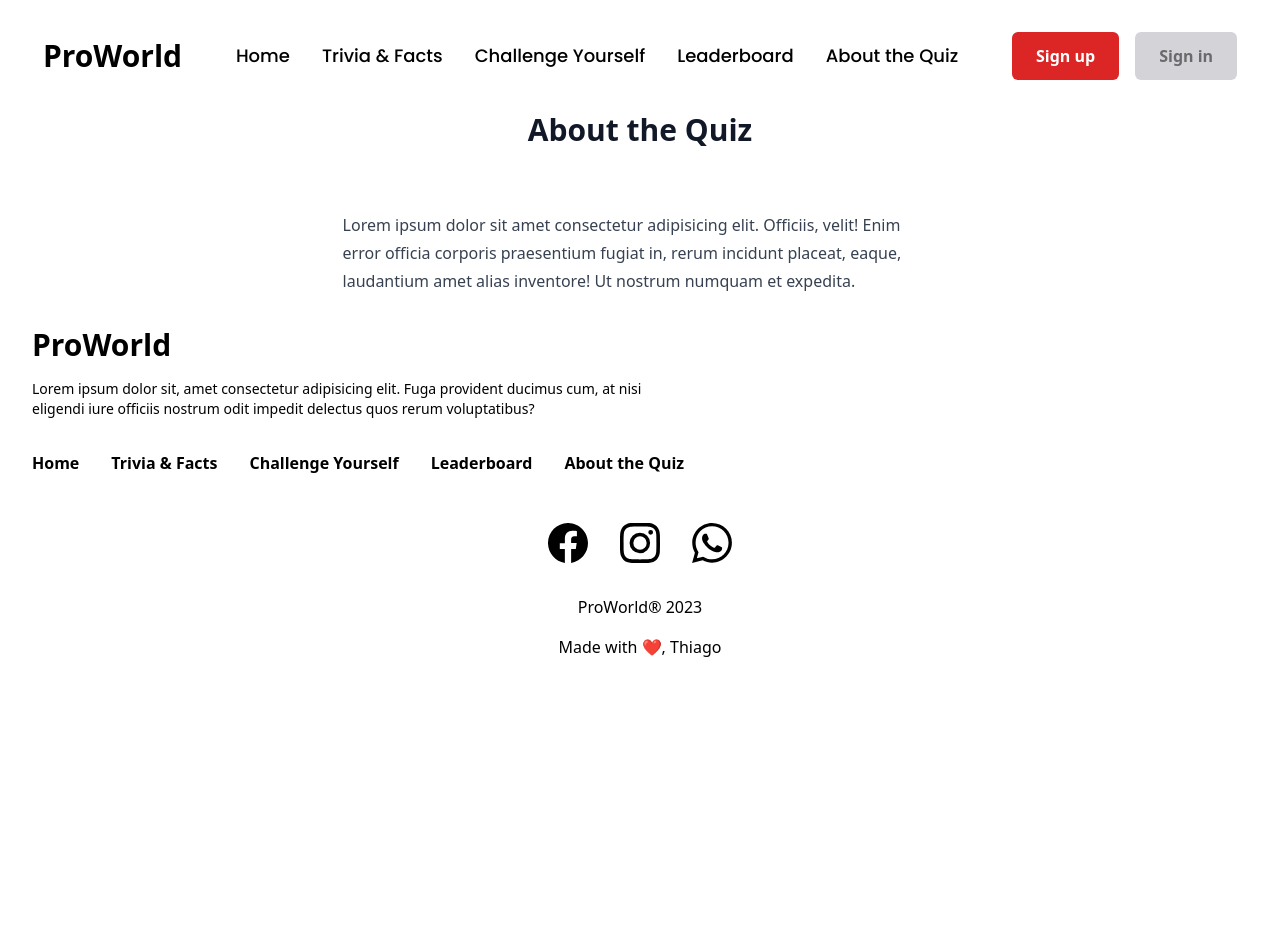
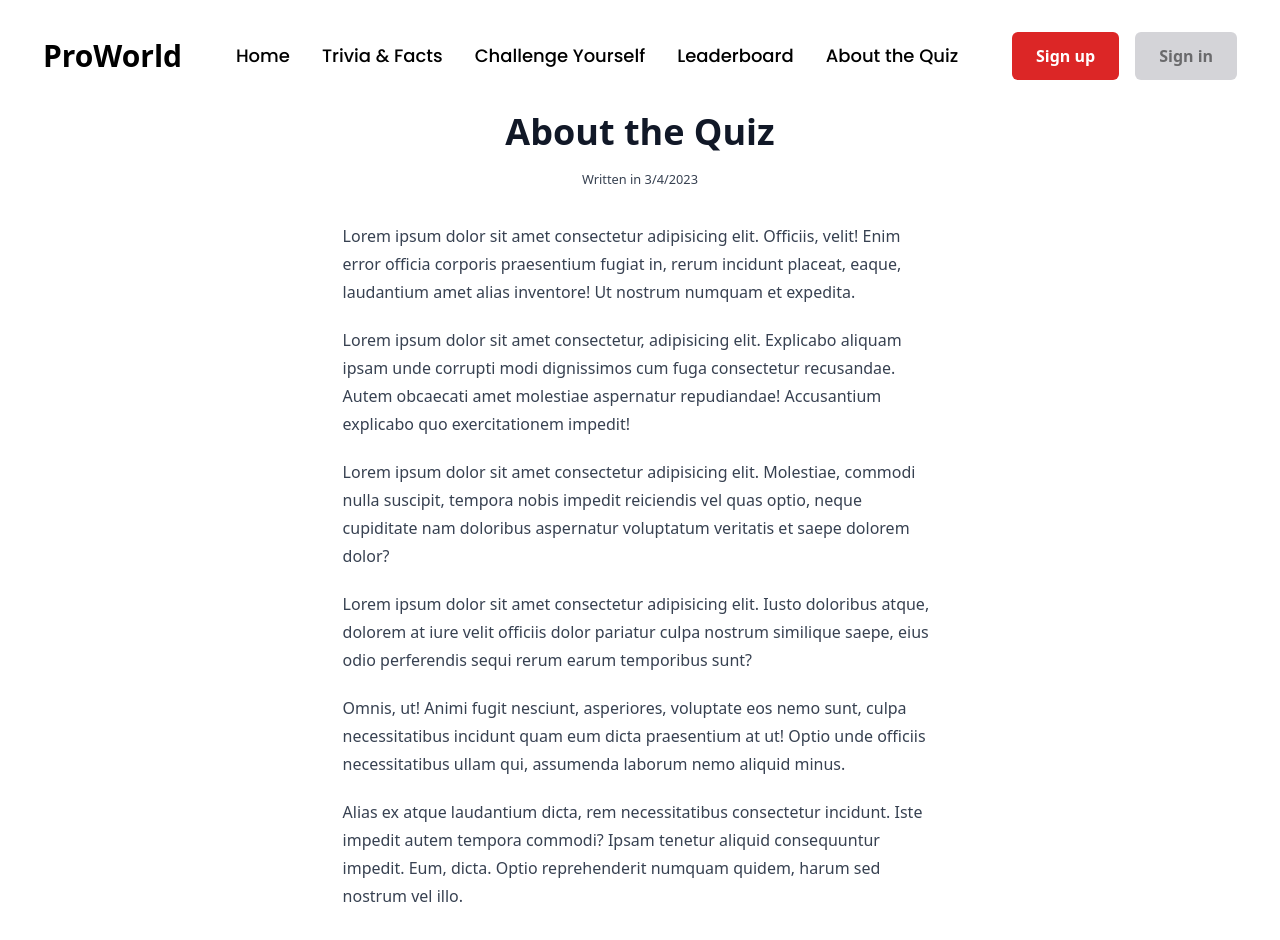
Before and after one commit to thiagond-code/trivia-project, a Next.js app in the folder trivia-project/: page /about in a window 1280 px wide. Shown: the top 940 px of the page. Before the commit the page ends 800 px from the top, so only its background shows below. Built offline with nearby package versions, Linux system fonts and the light colour scheme; grey boxes are pictures that could not be loaded.

Commit message:
feat/style: Complete About page

```diff
--- a/trivia-project/src/pages/about.tsx
+++ b/trivia-project/src/pages/about.tsx
@@ -1,14 +1,70 @@
+import Image from 'next/image'
+
+const date = new Date()
+const today = date.getDate() + '/' + date.getMonth() + '/' + date.getFullYear()
+
 export default function About() {
     return (
-        <main className='flex flex-col items-center'>
-            <section className='container mx-auto flex flex-col items-center gap-4 prose'>
-                <h1 className='text-3xl font-bold'>About the Quiz</h1>
-                <p>
-                    Lorem ipsum dolor sit amet consectetur adipisicing elit.
-                    Officiis, velit! Enim error officia corporis praesentium fugiat
-                    in, rerum incidunt placeat, eaque, laudantium amet alias
-                    inventore! Ut nostrum numquam et expedita.
-                </p>
+        <main className="flex flex-col items-center">
+            <section className="flex flex-col prose">
+                <article className="flex flex-col items-center">
+                    <h1>About the Quiz</h1>
+                    <small className="-mt-4 mb-8">Written in {today}</small>
+                    <div className="prose">
+                        <p>
+                            Lorem ipsum dolor sit amet consectetur adipisicing
+                            elit. Officiis, velit! Enim error officia corporis
+                            praesentium fugiat in, rerum incidunt placeat,
+                            eaque, laudantium amet alias inventore! Ut nostrum
+                            numquam et expedita.
+                        </p>
+                        <p>
+                            Lorem ipsum dolor sit amet consectetur, adipisicing
+                            elit. Explicabo aliquam ipsam unde corrupti modi
+                            dignissimos cum fuga consectetur recusandae. Autem
+                            obcaecati amet molestiae aspernatur repudiandae!
+                            Accusantium explicabo quo exercitationem impedit!
+                        </p>
+                        <p>
+                            Lorem ipsum dolor sit amet consectetur adipisicing
+                            elit. Molestiae, commodi nulla suscipit, tempora
+                            nobis impedit reiciendis vel quas optio, neque
+                            cupiditate nam doloribus aspernatur voluptatum
+                            veritatis et saepe dolorem dolor?
+                        </p>
+                        <p>
+                            Lorem ipsum dolor sit amet consectetur adipisicing
+                            elit. Iusto doloribus atque, dolorem at iure velit
+                            officiis dolor pariatur culpa nostrum similique
+                            saepe, eius odio perferendis sequi rerum earum
+                            temporibus sunt?
+                        </p>
+                        <p>
+                            Omnis, ut! Animi fugit nesciunt, asperiores,
+                            voluptate eos nemo sunt, culpa necessitatibus
+                            incidunt quam eum dicta praesentium at ut! Optio
+                            unde officiis necessitatibus ullam qui, assumenda
+                            laborum nemo aliquid minus.
+                        </p>
+                        <p>
+                            Alias ex atque laudantium dicta, rem necessitatibus
+                            consectetur incidunt. Iste impedit autem tempora
+                            commodi? Ipsam tenetur aliquid consequuntur impedit.
+                            Eum, dicta. Optio reprehenderit numquam quidem,
+                            harum sed nostrum vel illo.
+                        </p>
+                    </div>
+                </article>
+                <div className="flex items-center gap-2">
+                    <img
+                        className="inline-block h-12 w-12 rounded-full ring-2 ring-white"
+                        src="https://images.unsplash.com/photo-1491528323818-fdd1faba62cc?ixlib=rb-1.2.1&ixid=eyJhcHBfaWQiOjEyMDd9&auto=format&fit=facearea&facepad=2&w=256&h=256&q=80"
+                        width={100}
+                        height={100}
+                        alt=""
+                    />
+                    <p className='font-medium'>Thiago Nogueira Dias</p>
+                </div>
             </section>
         </main>
     )
--- a/trivia-project/src/pages/signin.tsx
+++ b/trivia-project/src/pages/signin.tsx
@@ -1,4 +1,4 @@
-import { listFields } from '@/components/Form'
+import { listFields } from '@/pages/signup'
 import { Field, Formik, Form as FormikForm } from 'formik'
 import { inter } from '@/pages'
 import router from 'next/router'
```
